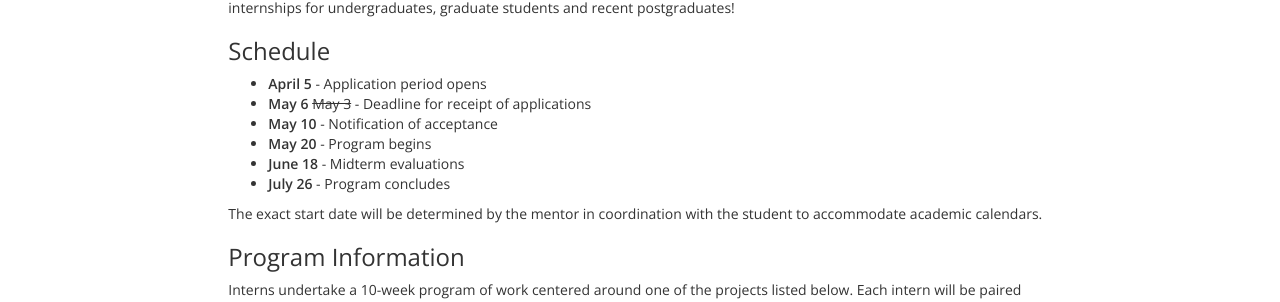
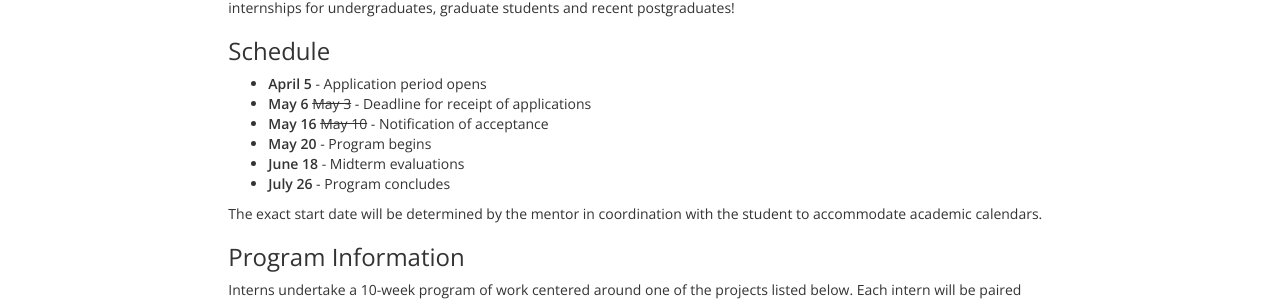
Before and after one commit to whole-tale/whole-tale.github.io-old, a Jekyll site: the page built from _posts/2019-04-04-internships.md, in a window 1280 px wide and 900 px high, scrolled down 386 px. Shown: the part 146-448 px from the top of the window. Built offline with Jekyll 4.4.1, drawn with Linux system fonts in a browser that asks for light colours; nearby versions of some CDN libraries.

Commit message:
Changed response date

```diff
--- a/_posts/2019-04-04-internships.md
+++ b/_posts/2019-04-04-internships.md
@@ -30,7 +30,7 @@ undergraduates, graduate students and recent postgraduates!
 
   * **April 5** - Application period opens
   * **May 6** ~~May 3~~ - Deadline for receipt of applications
-  * **May 10** - Notification of acceptance
+  * **May 16** ~~May 10~~ - Notification of acceptance
   * **May 20** - Program begins
   * **June 18** - Midterm evaluations
   * **July 26** - Program concludes
```
